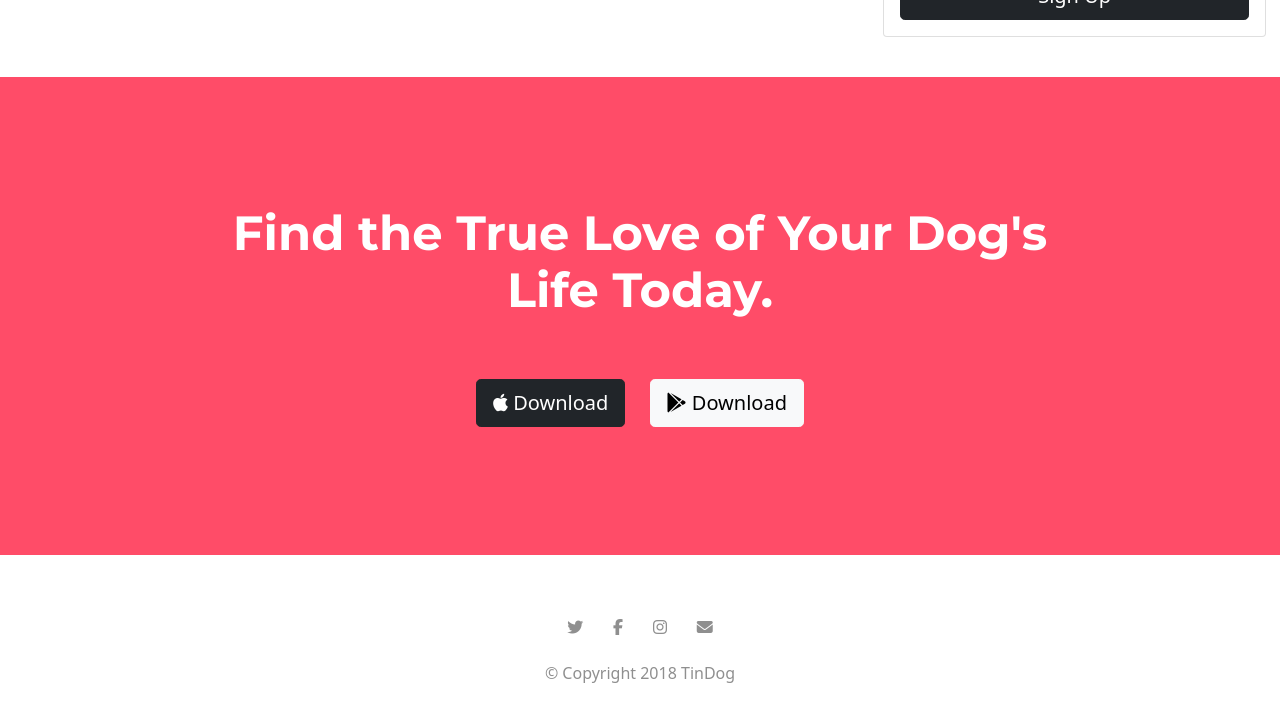
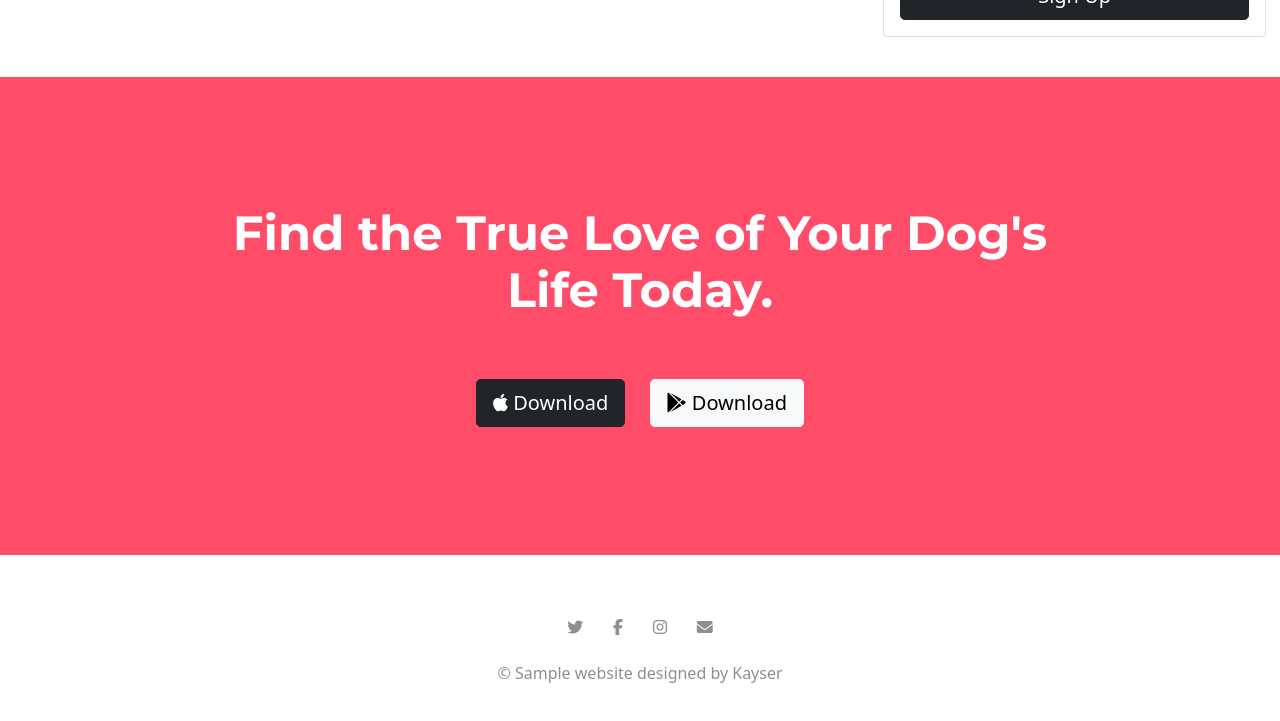
Before and after one commit to Kayser01/TinDog, a plain HTML site: page index.html in a window 1280 px wide. Shown: the part 2167-2888 px from the top of the page. Drawn offline with nearby package versions, Linux system fonts and the light colour scheme.

Commit message:
Update index.html

```diff
--- a/index.html
+++ b/index.html
@@ -201,7 +201,7 @@
       <a href="#" class="tfie"><i id="fimg" class="fa fa-envelope"></i></a>
     </div>
 
-    <p>© Copyright 2018 TinDog</p>
+    <p>© Sample website designed by Kayser</p>
 
   </footer>
 
```
